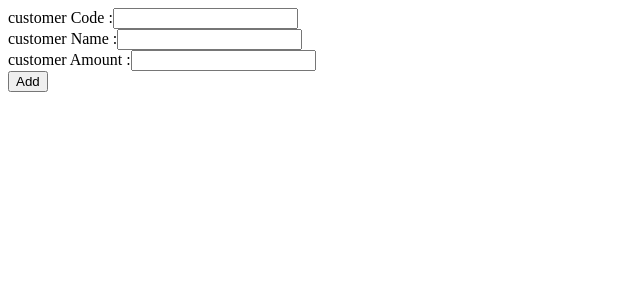
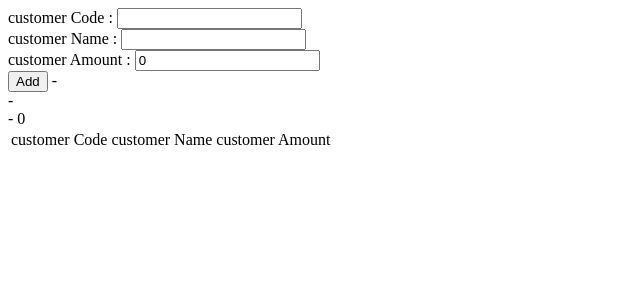
Before and after one commit to anthonyGosme/angular10, an Angular app in the folder customerApp/: page / in a window 1280 px wide. Shown: the top 300 px of the page, without its empty margins (0-640 px from the left). Built offline with nearby package versions, Linux system fonts and the light colour scheme.

Commit message:
change name & add conpoment variable trensfert

```diff
--- a/customerApp/package.json
+++ b/customerApp/package.json
@@ -11,6 +11,7 @@
   },
   "private": true,
   "dependencies": {
+    "jquery": "^3.0.0",
     "@angular/animations": "~10.2.0",
     "@angular/common": "~10.2.0",
     "@angular/compiler": "~10.2.0",
--- a/customerApp/src/customerApp/customer.component.ts
+++ /dev/null
@@ -1,12 +0,0 @@
-import { Component } from '@angular/core';
-import { Customer } from "./customer.model" ;
-
-@Component({
-  selector: 'customer-root',
-  templateUrl: './customer.view.html'
-})
-export class customerComponent {
-  title = 'customerApp';
-  customerModel : Customer = new Customer() ;
-
-}
--- a/customerApp/src/customerApp/customer.view.html
+++ /dev/null
@@ -1,4 +0,0 @@
-customer Code :<input type="test"/><br/>
-customer Name :<input type=test/><br/>
-customer Amount :<input type=test/><br/>
-<input type=button value="Add"/>
--- /dev/null
+++ b/customerApp/src/customerApp/customerApp.component.ts
@@ -0,0 +1,19 @@
+import { Component } from '@angular/core';
+import { Customer } from "./customerApp.model" ;
+
+@Component({
+  selector: 'customer-root',
+  templateUrl: './customerApp.view.html'
+   /** charge la vue */
+})
+export class customerComponent {
+  /** export pour être importé */
+  title = 'customerApp';
+  customerModel : Customer = new Customer() ;
+  customerModels : Array<Customer> = new Array<Customer>() ;
+  add(){
+    this.customerModels.push(this.customerModel) ;
+    this.customerModel = new Customer()  // clear UI
+    }
+
+}
--- /dev/null
+++ b/customerApp/src/customerApp/customerApp.module.ts
@@ -0,0 +1,16 @@
+import { BrowserModule } from '@angular/platform-browser';
+import { NgModule } from '@angular/core';
+import { FormsModule } from '@angular/forms';
+import { customerComponent } from './customerApp.component';
+
+@NgModule({
+  declarations: [
+    customerComponent// charge des conmposants
+  ],
+  imports: [
+    BrowserModule, FormsModule   // import des modules
+  ],
+  providers: [],
+  bootstrap: [customerComponent] // demarre le composant customerComponent
+})
+export class customerModule { }
--- /dev/null
+++ b/customerApp/src/customerApp/customerApp.view.html
@@ -0,0 +1,21 @@
+customer Code : <input  [(ngModel)]= "customerModel.CustomerCode" type="test"/><!-- ([ngModel]) =>2 way loading--> <br/>
+customer Name : <input   [(ngModel)] = "customerModel.CustomerName" type=test/><br/>
+customer Amount : <input  [(ngModel)] = "customerModel.CustomerAmount" type=test/><br/>
+<input (click)="add()" type=button value="Add"/>
+- {{customerModel.CustomerCode}}<br/> <!--lit un valeur-->
+- {{customerModel.CustomerName}}<br/>
+- {{customerModel.CustomerAmount}}<br/>
+
+<table>
+    <tr>
+        <td>customer Code</td>
+        <td>customer Name</td>
+        <td>customer Amount</td>
+    </tr>
+   <tr *ngFor="let cust of customerModels">
+        <td>{{cust.CustomerCode}}</td>
+        <td>{{cust.CustomerName}}</td>
+        <td>{{cust.CustomerAmount}}</td>
+    </tr>
+
+</table>
--- a/customerApp/src/main.ts
+++ b/customerApp/src/main.ts
@@ -1,12 +1,12 @@
 import { enableProdMode } from '@angular/core';
 import { platformBrowserDynamic } from '@angular/platform-browser-dynamic';
 
-import { AppModule } from './customerApp/customer.module';
+import {customerModule } from './customerApp/customerApp.module';
 import { environment } from './environments/environment';
 
 if (environment.production) {
   enableProdMode();
 }
 
-platformBrowserDynamic().bootstrapModule(AppModule)
+platformBrowserDynamic().bootstrapModule(customerModule)
   .catch(err => console.error(err));
```
Also changed, not shown: customerApp/src/customerApp/customer.module.ts (deleted, +0 -16 lines), customerApp/src/customerApp/customerApp.model.ts (renamed from customerApp/src/customerApp/customer.model.ts), 1 other file (tests, documents, lock files or other folders).
